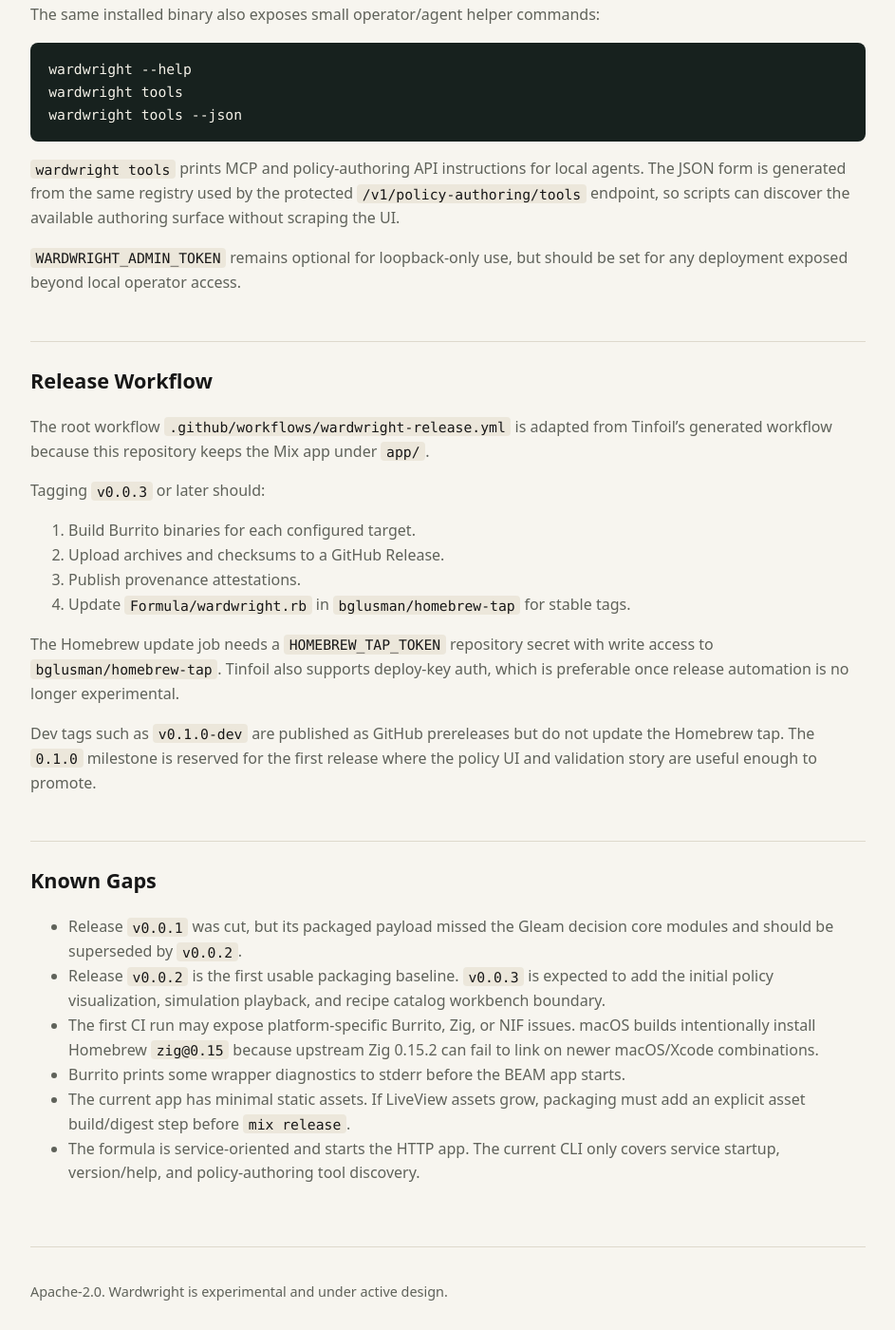
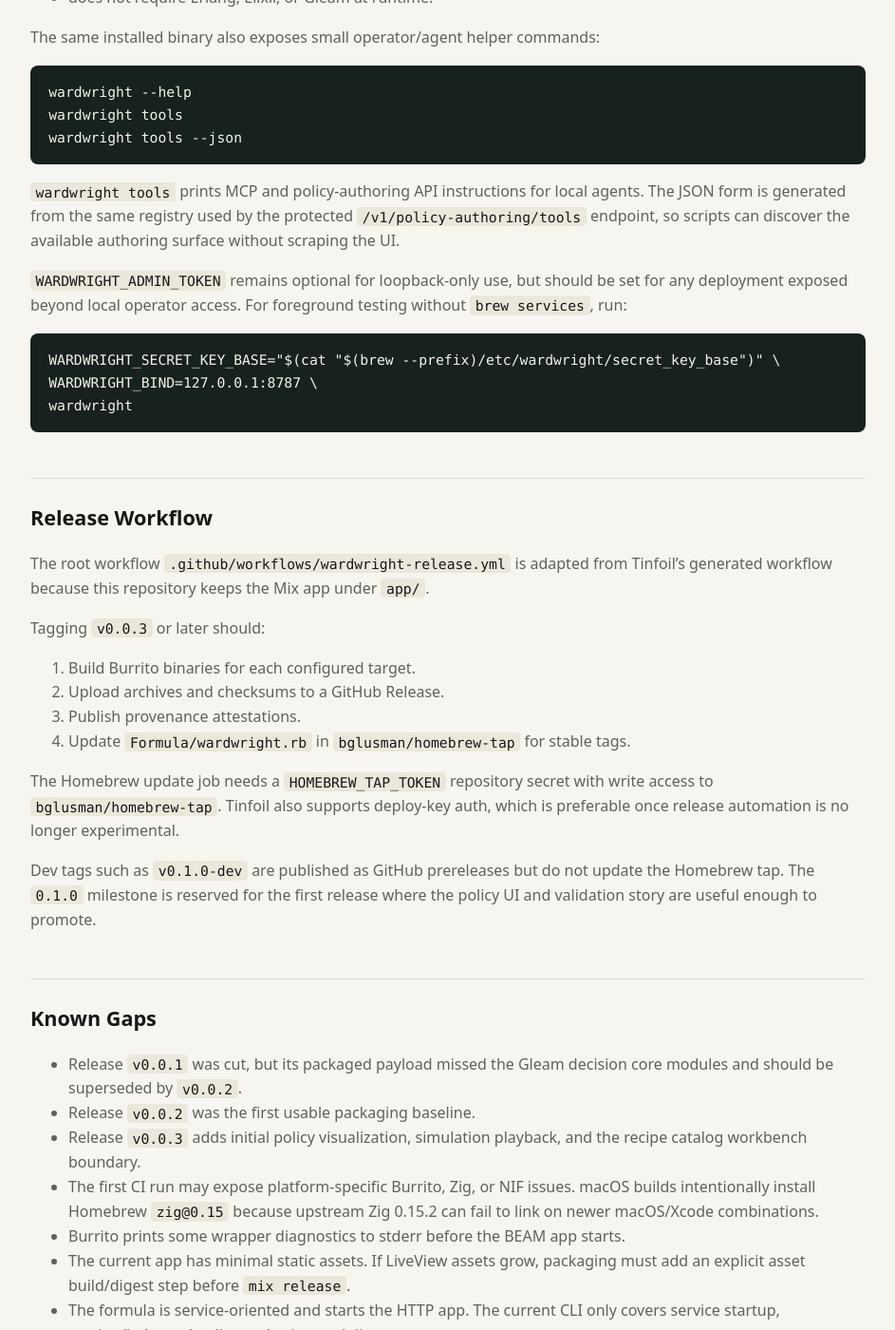
Before and after one commit to bglusman/ingary, a Jekyll site: the page built from docs/packaging.md, in a window 1280 px wide and 1400 px high, scrolled down 2791 px. Shown: the whole window at 95% size, without its empty margins (168-1111 px from the left). Built offline with Jekyll 4.4.1, drawn with Linux system fonts in a browser that asks for light colours; some of the changed text lies outside the part shown.

Commit message:
Document beta install paths

````diff
--- a/docs/packaging.md
+++ b/docs/packaging.md
@@ -6,9 +6,9 @@
 
 # Packaging
 
-Status: initial Burrito/Tinfoil packaging path in place. The next expected
-publication is `v0.0.3`, a usable early release before the policy UI is
-complete enough to call `0.1.0`.
+Status: initial Burrito/Tinfoil packaging path in place. Release `v0.0.3` is
+published as a usable early release before the policy UI is complete enough to
+call `0.1.0`.
 
 Wardwright is a BEAM application with a Phoenix/LiveView operator UI and Gleam
 decision cores. The packaging goal is a user-facing binary that does not require
@@ -135,7 +136,14 @@
 authoring surface without scraping the UI.
 
 `WARDWRIGHT_ADMIN_TOKEN` remains optional for loopback-only use, but should be
-set for any deployment exposed beyond local operator access.
+set for any deployment exposed beyond local operator access. For foreground
+testing without `brew services`, run:
+
+```bash
+WARDWRIGHT_SECRET_KEY_BASE="$(cat "$(brew --prefix)/etc/wardwright/secret_key_base")" \
+WARDWRIGHT_BIND=127.0.0.1:8787 \
+wardwright
+```
 
 ## Release Workflow
 
@@ -162,9 +170,9 @@
 
 - Release `v0.0.1` was cut, but its packaged payload missed the Gleam decision
   core modules and should be superseded by `v0.0.2`.
-- Release `v0.0.2` is the first usable packaging baseline. `v0.0.3` is expected
-  to add the initial policy visualization, simulation playback, and recipe
-  catalog workbench boundary.
+- Release `v0.0.2` was the first usable packaging baseline.
+- Release `v0.0.3` adds initial policy visualization, simulation playback, and
+  the recipe catalog workbench boundary.
 - The first CI run may expose platform-specific Burrito, Zig, or NIF issues.
   macOS builds intentionally install Homebrew `zig@0.15` because upstream Zig
   0.15.2 can fail to link on newer macOS/Xcode combinations.
````
Also changed, not shown: other parts of docs/packaging.md (+2 -1 lines), docs/index.md (+55 -14 lines), docs/vision.md (+9 -4 lines), README.md, app/README.md.
